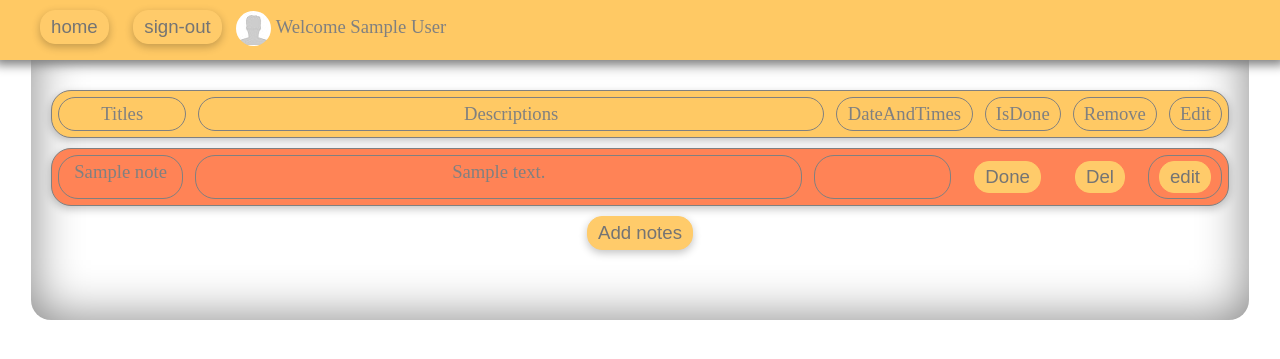
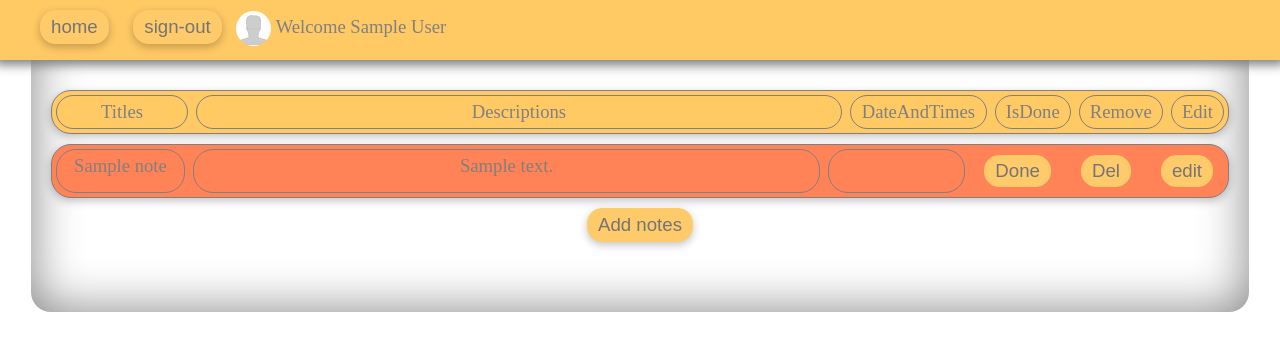
Before and after one commit to M-Vakilzadeh/note-project, a PHP site: page /home.php in a window 1280 px wide. Shown: the top 359 px of the page. Run offline with PHP 8.4, Linux system fonts and the light colour scheme; the visitor is signed in with stand-in values (Sample User, id 1); tables that the repository leaves empty or names only in its code hold one stand-in row (values such as "Sample post"); data that the repository does not hold is empty.

Commit message:
lastnight

```diff
--- a/add-note-check.php
+++ b/add-note-check.php
@@ -13,14 +13,12 @@ if (!isset($_SESSION['user_id'])){
 
 $userId = $_SESSION['user_id'];
 
-
-die;
 $db = Db::getInstance();
 
 $db->insert("INSERT INTO x_note
 (title, description, user_id, isDone, eventTime) VALUES
 ('$title', '$description', '$userId', '0', '$dateTime')");
 
-//header("location: home.php");
+header("location: home.php");
 
 ?>
--- a/edit-note.php
+++ b/edit-note.php
@@ -10,8 +10,6 @@ $oldTitle = $records[0]["title"];
 $oldDescription = $records[0]["description"];
 $oldDate = $records[0]["eventTime"];
 
-echo $oldDate ;
-echo date('Y-m-d\TH:i:sP', $oldDate)
 ?>
 <html>
   <head>
--- a/style.css
+++ b/style.css
@@ -165,7 +165,7 @@ textarea:focus {
 
 .todo-entry li{
     display: inline-block;
-    margin: 6px ;
+    margin: 4px ;
     padding: 5px 10px;
     border-radius: 20px;
     border: 1px solid #808080;
@@ -194,6 +194,10 @@ textarea:focus {
     border: transparent 1px solid;
 }
 
+.todo-entry li:nth-child(6){
+    border: transparent 1px solid;
+}
+
 
 #header-wrapper {
     background-color: #ffc964;
```
